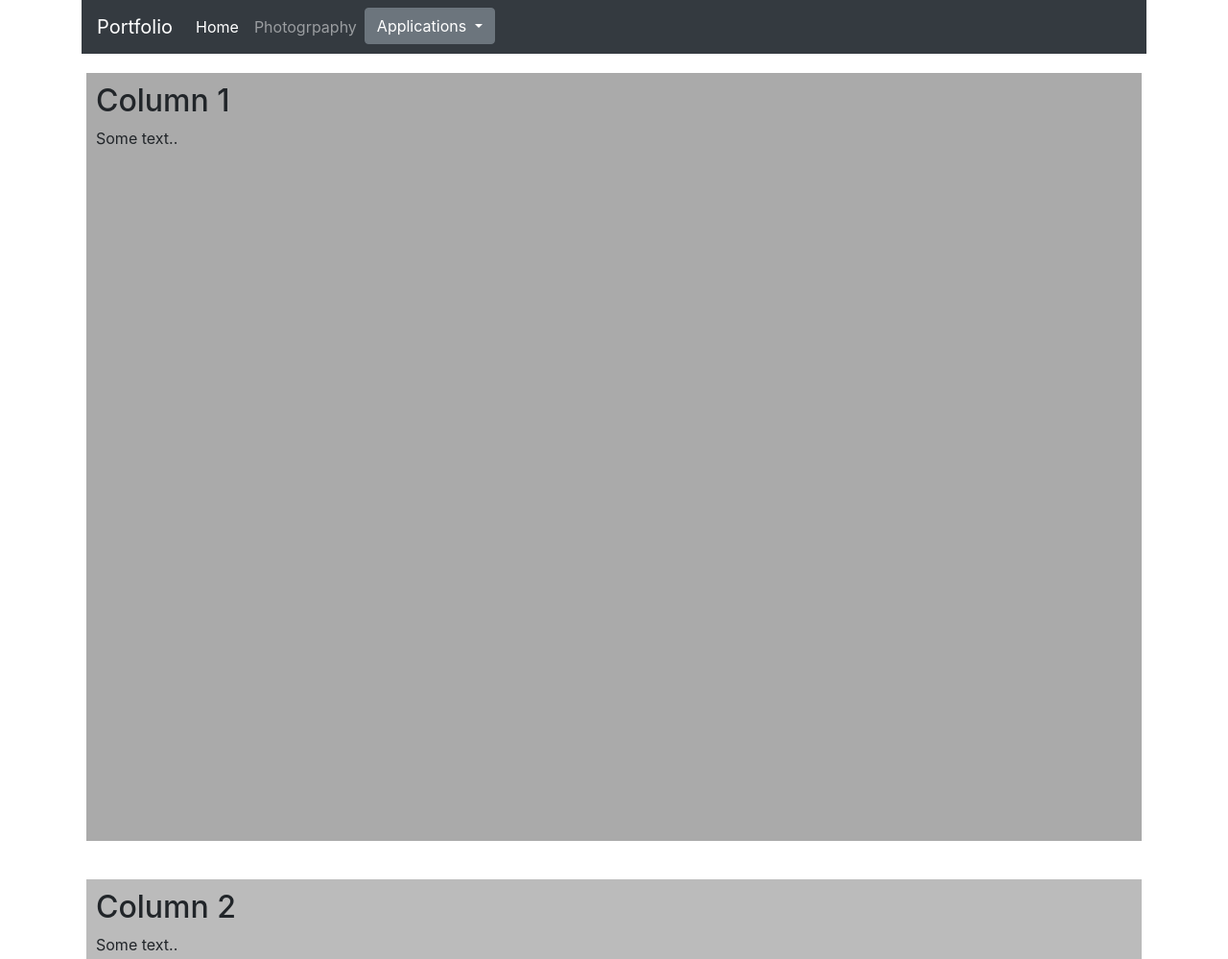
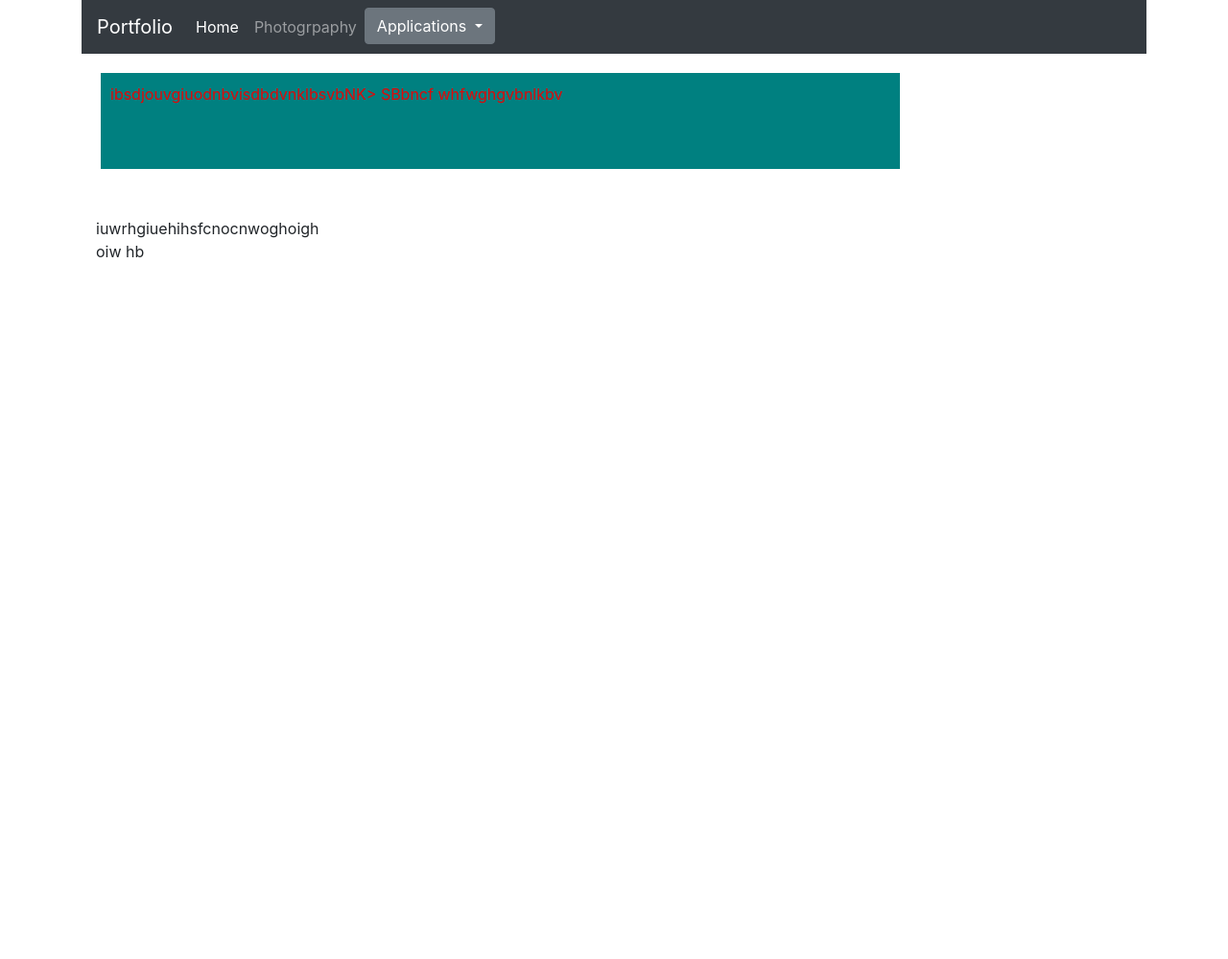
Before and after one commit to Joshemon/homework, a plain HTML site: page week2/portfolio.html in a window 1280 px wide. Shown: the top 999 px of the page at 96% size. Drawn offline with nearby package versions, Linux system fonts and the light colour scheme.

Commit message:
updated hw files again

```diff
--- a/week2/portfolio.html
+++ b/week2/portfolio.html
@@ -40,16 +40,17 @@
               </div>
             </div>
       </nav>
-
-    <div>
-
-
-
-      <div class="row">
-        <div class="column" style="background-color:#aaa;">
-          <h2>Column 1</h2>
-          <p>Some text..</p>
+     <div>
+       <!-- In progress on aligning to right of column 1 -->
+      <div class="container">
+        <div class="row">
+          <div class="column3">
+            ibsdjouvgiuodnbvisdbdvnklbsvbNK> SBbncf whfwghgvbnlkbv
+          </div>
+          <div class="row">
+          <div class="column2">
+            iuwrhgiuehihsfcnocnwoghoigh oiw hb
+          </div>
         </div>
-        <div class="column" style="background-color:#bbb;">
-          <h2>Column 2</h2>
-          <p>Some text..</p>
+     </div>
+     </div>
--- a/week2/style.css
+++ b/week2/style.css
@@ -35,6 +35,7 @@
     height: 800px;
     margin: 20px;
     text-align: left;
+    color: whitesmoke;
   }
     .column2 {
       float:right;
@@ -44,6 +45,16 @@
       margin: 20px;
       text-align:left;
     }
+    .column3 {
+      float: left;
+      width: 75%;
+      padding: 10px;
+      height: 100px;
+      margin: 20px;
+      text-align: left;
+      color: rgb(223, 9, 9);
+      background-color: teal;
+    }
     .pic {
       padding: 10px;
       margin: 15px;
```
Also changed, not shown: week2/contact.html (+1 -1 lines), week2/index.html (+2 -2 lines), week2/mainpage.html (+2 -6 lines).
